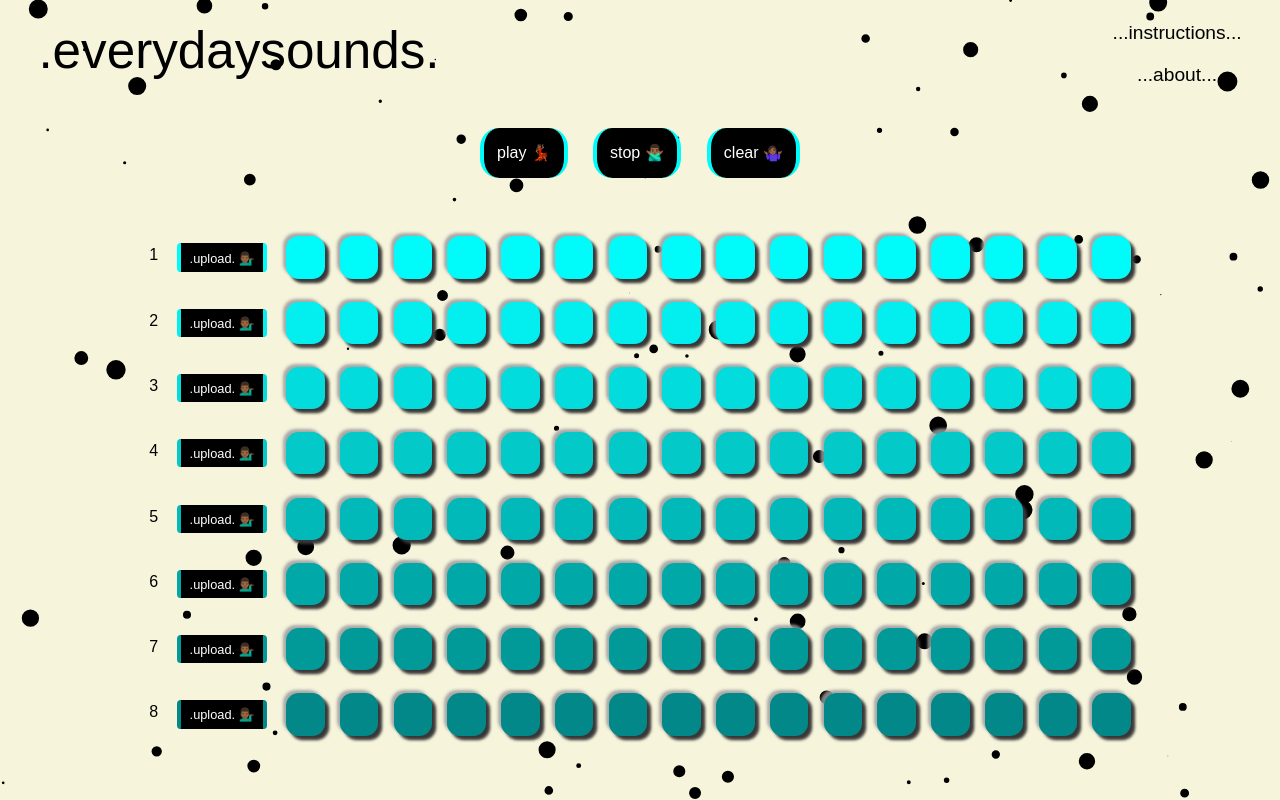
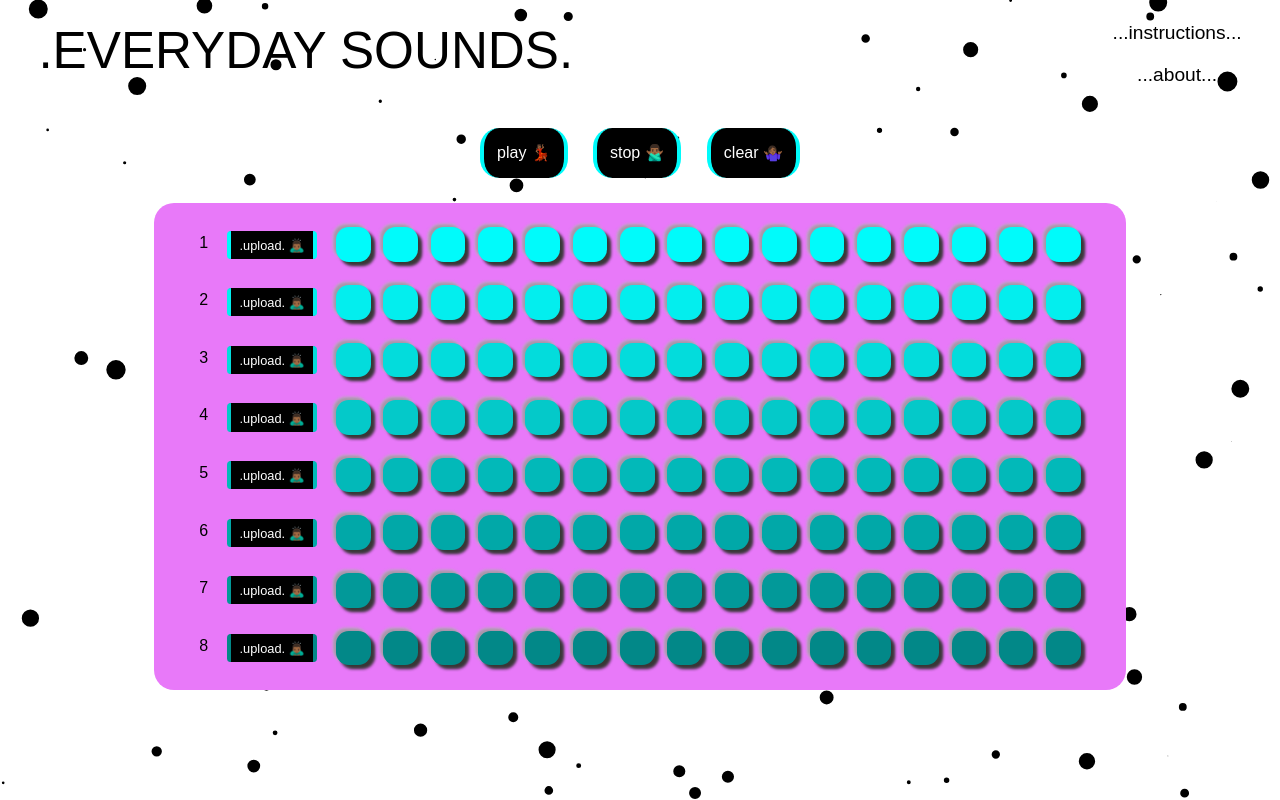
Before and after one commit to lordcrawford/everydaysounds2, a React (Create React App) app: page / in a window 1280 px wide. Built offline with nearby package versions, Linux system fonts and the light colour scheme.

Commit message:
new more final changes (almost done)

```diff
--- a/src/components/home.js
+++ b/src/components/home.js
@@ -62,18 +62,21 @@ const Home = () => {
     return (
         <div id="home" className='h-screen text-black font-museomoderno no-flex md:flex relative'>
             <canvas id="backgroundCanvas" className="absolute top-0 left-0"></canvas>
-            <div id="maincontent" className='flex-grow z-10'>
-                <div id="top" className='justify-between flex mt-[1vw]'>
-                    <h1 className=' font-limelight w-[40%] ml-[3%] text-[8vw] md:text-[4vw] select-none' onClick={pageRefresh}>.everydaysounds.</h1>
-                    <nav id="top-nav-right" className='flex flex-col text-[3.5vw] md:text-[1.5vw] text-right mr-[1vw] md:mr-[3vw] mt-[0.5vw] space-y-[1vw]'>
-                        <button id="instructions_button" onClick={openPopout}>...instructions...</button>
-                        <button id="about_button" onClick={openAboutPopout}>...about...</button>
+            <div id="maincontent" className='w-full'>
+                <div id="top" className='justify-between flex flex-row mt-[1vw]'>
+                    <h1 className=' font-limelight w-[45%] ml-[3%] text-[8vw] md:text-[4vw]
+                    select-none' onClick={pageRefresh}>.EVERYDAY SOUNDS.</h1>
+                    <span className='md:hidden bg-fuchsia-400 p-[2%] italic self-center'>best used on desktop</span>
+                    <nav id="top-nav-right" className='flex flex-col text-[3.5vw]
+                    md:text-[1.5vw] mr-[1vw] md:mr-[3vw] mt-[0.5vw] space-y-[1vw]'>
+                        <button id="instructions_button" className="hidden md:inline" onClick={openPopout}>...instructions...</button>
+                        <button id="about_button" className="hidden md:inline" onClick={openAboutPopout}>...about...</button>
                     </nav>
                 </div>
-                <div className='mt-[10%] md:mt-0'>
+                <div className='mt-[8%] md:mt-0 flex flex-col items-center'>
                     <Player/>
-                    <div id="sequencer" className='text-center mt-[10%] md:mt-[4%] space-y-[0.6vw]
-                    overflow-auto '>
+                    <div id="sequencer" className='text-center mt-[10%] py-[1%] md:mt-[2%]
+                    overflow-auto md:bg-fuchsia-400	 rounded-[20px] w-[76vw]' >
                         <SoundRow soundrow_num={1} color={"#00FBFB"}/>
                         <SoundRow soundrow_num={2} color={"#03EEEE"} />
                         <SoundRow soundrow_num={3} color={"#03DCDC"}/>
--- a/src/components/player.js
+++ b/src/components/player.js
@@ -61,7 +61,6 @@ const Player = () => {
 
             // checks that step is clicked and sound file is loaded before playing the sound
             if((step.dataset.clicked === 'true') && (sound_input.value !== '')){
-                console.log('should play' + col)
                 const sound = document.getElementById('sound' + step.dataset.soundRow + '_file')
                 sound.play();
                 setTimeout(() => {
@@ -103,10 +102,6 @@ const Player = () => {
         col_to_play = 1;
     }
 
-    //separately be able to control volume of audio
-
-    //use playbackrate to control tempo
-
     return (
         <div className='space-x-[10vw] md:space-x-[2vw] mt-[3%] text-center text-white select-none'>
             <button id="play" className='bg-black hover:border-[#FF69B4] border-[#00FBFB] border-x-4 rounded-[1.5vw] p-[1vw]' onClick={playSounds}> play 💃🏾</button>
--- a/src/components/sound_row.js
+++ b/src/components/sound_row.js
@@ -7,6 +7,9 @@ import './sound_row.css';
 class SoundRow extends React.Component {
 
     render(){
+
+        const AudioContext = window.AudioContext || window.webkitAudioContext;
+        const audioCtx = new AudioContext();
 
         const sound_row_id = "sound" + this.props.soundrow_num;
         const sound_row_steps_id = "sound" + this.props.soundrow_num + "_steps";
@@ -35,22 +38,23 @@ class SoundRow extends React.Component {
 
         return (
             <div id={sound_row_id} className="sound_row h-[4.5vw]
-            md:place-content-center md:p-0 py-[40px] pr-[50px] flex place-items-center">
+            md:place-content-center md:p-0 py-[40px] pr-[50px] flex place-items-center text-center ">
                 <div id='labeling' className='flex select-none'>
                     <span className = 'sound_title'>{this.props.soundrow_num}</span>
                     <input type="file" className="file_input hidden cursor-pointer" accept=".mp3, .wav, .m4a"
                         id={input_tag_id} onChange={loadAudioFile}/>
                     <label htmlFor={input_tag_id} className='input_box cursor-pointer text-white bg-black
                     border-x-4 rounded-[0.3vw] p-[0.4vw] mx-[1.5vw] text-[1vw] w-[7vw]
-                    align-middle h-[2.2vw] hover:animate-pulse place-self-center whitespace-nowrap overflow-hidden' style={{borderColor:this.props.color}}> .upload. 💁🏾‍♂️ </label>
+                    align-middle h-[2.2vw] hover:animate-pulse place-self-center whitespace-nowrap
+                    overflow-hidden' style={{borderColor:this.props.color}}> .upload. 🙇🏾‍♂️ </label>
                 </div>
 
-                <div id={sound_row_steps_id} className="sound_steps space-x-[5vw] md:space-x-[1.2vw] flex">
+                <div id={sound_row_steps_id} className="sound_steps space-x-[5vw] md:space-x-[1vw] flex">
                     {Array.from({ length: 16 }, (_, i) => (
                         <Step key={i} stepNum={i + 1} soundRowNum={this.props.soundrow_num} color={this.props.color}/>
                     ))}
                 </div>
-                <audio className="hidden" id = {audio_id} controls>
+                <audio className="hidden" id = {audio_id} controls autoplay>
                     <source src="" id={audio_file_src_id} />
                 </audio>
             </div>
--- a/src/components/step.css
+++ b/src/components/step.css
@@ -65,4 +65,8 @@
     .step{
         width:40px;
     }
+    .hidden-circle {
+        width: 3vw;
+        height: 3vw;
+    }
 }
--- a/src/components/step.js
+++ b/src/components/step.js
@@ -11,7 +11,7 @@ const Step = ({stepNum, soundRowNum, color}) => {
         setClicked(!clicked)
     }
 
-    const className_text = 'step relative pt-[5%] w-[3vw] rounded-[1vw] step' + stepNum
+    const className_text = 'step relative pt-[25px] w-[25px] md:pt-[2.7vw] md:w-[2.7vw] rounded-[1vw] step' + stepNum
                             + ((!clicked) ? ' step_hovered' : '')
                             + ((clicked) ? ' step_clicked' : '');
 
--- a/src/index.css
+++ b/src/index.css
@@ -3,7 +3,7 @@
 @tailwind utilities;
 
 body {
-    background-color: #f6f4db;
+    background-color: white;
 }
 
 @import url('https://fonts.googleapis.com/css2?family=Anonymous+Pro&display=swap');
```
